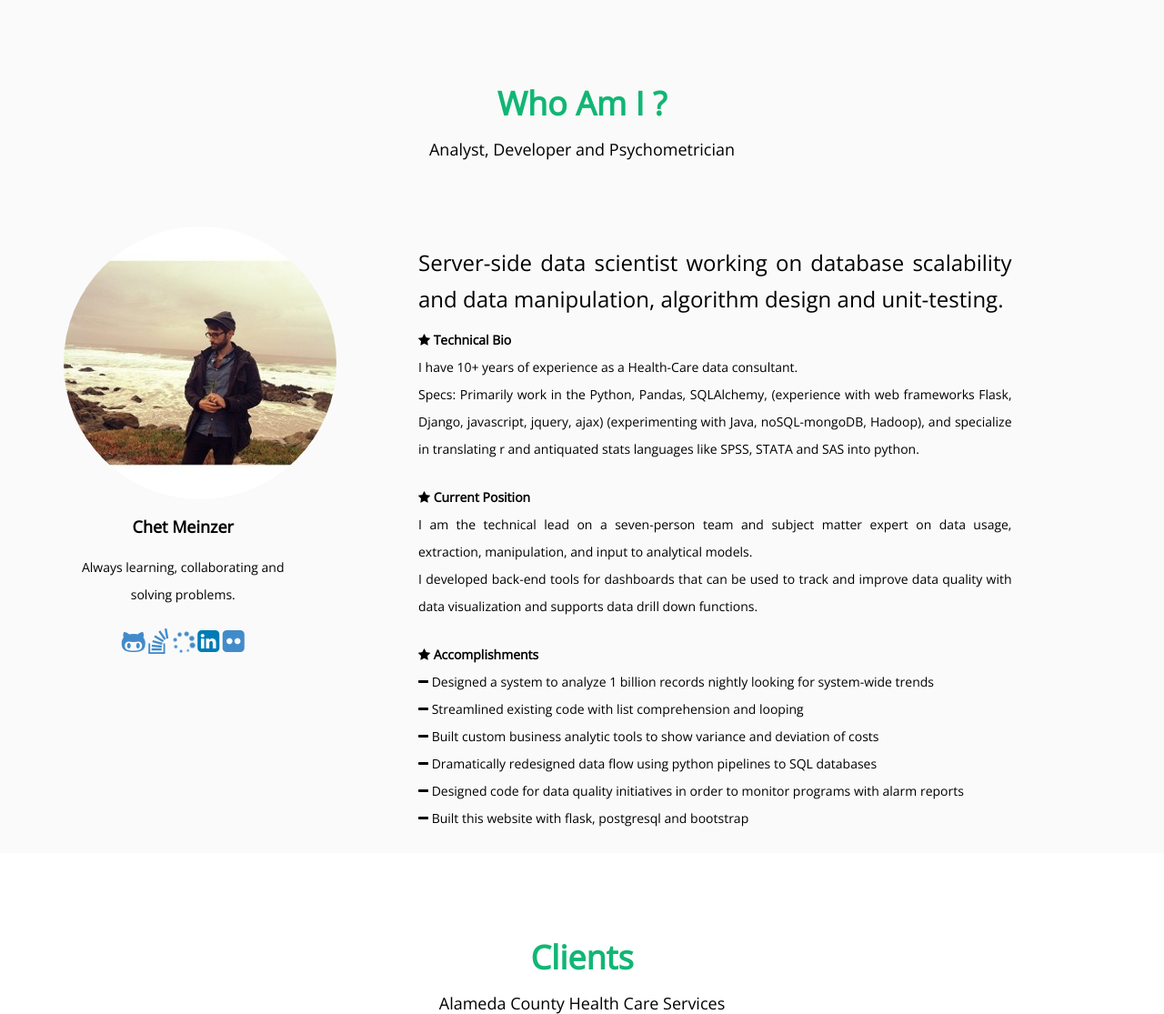
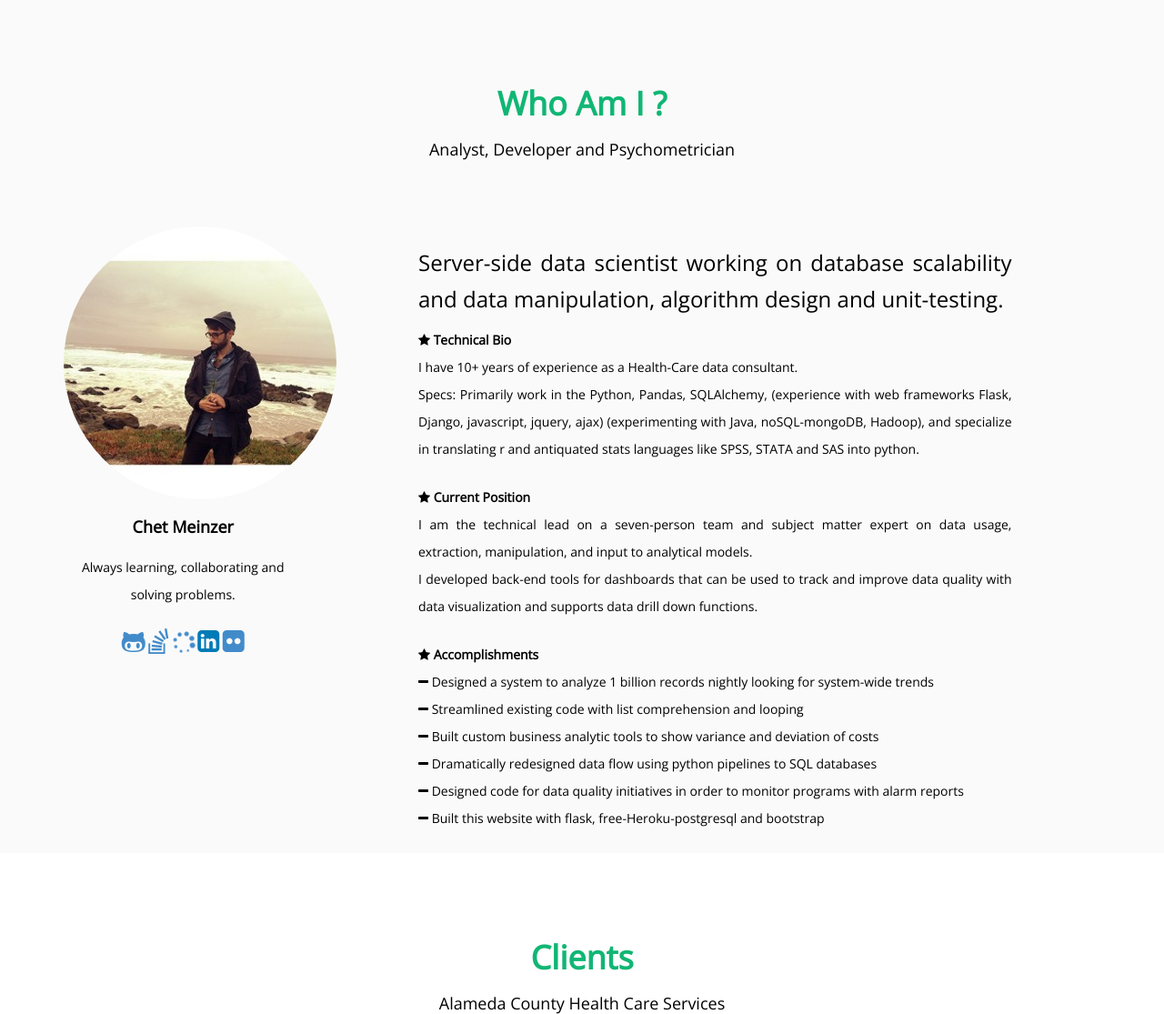
Before and after one commit to chetstar/newchetweb, a Flask app: page / in a window 1280 px wide; the page is wider, and only the part inside the window is pictured. Shown: the part 753-1868 px from the top of that part at 91% size. Run offline with Flask 2, Linux system fonts and the light colour scheme; some libraries are stand-ins or nearby versions.

Commit message:
text changes

```diff
--- a/app/templates/index.html
+++ b/app/templates/index.html
@@ -134,7 +134,7 @@ quality with data visualization and supports data drill down functions.
 <i class="fa fa-minus fa-1g"></i> Built custom business analytic tools to show variance and deviation of costs<br>
 <i class="fa fa-minus fa-1g"></i> Dramatically redesigned data flow using python pipelines to SQL databases<br>
 <i class="fa fa-minus fa-1g"></i> Designed code for data quality initiatives in order to monitor programs with alarm reports <br>
-<i class="fa fa-minus fa-1g"></i> Built this website with flask, postgresql and bootstrap
+<i class="fa fa-minus fa-1g"></i> Built this website with flask, free-Heroku-postgresql and bootstrap
                     </p>
                 </div>
             </div>
```
